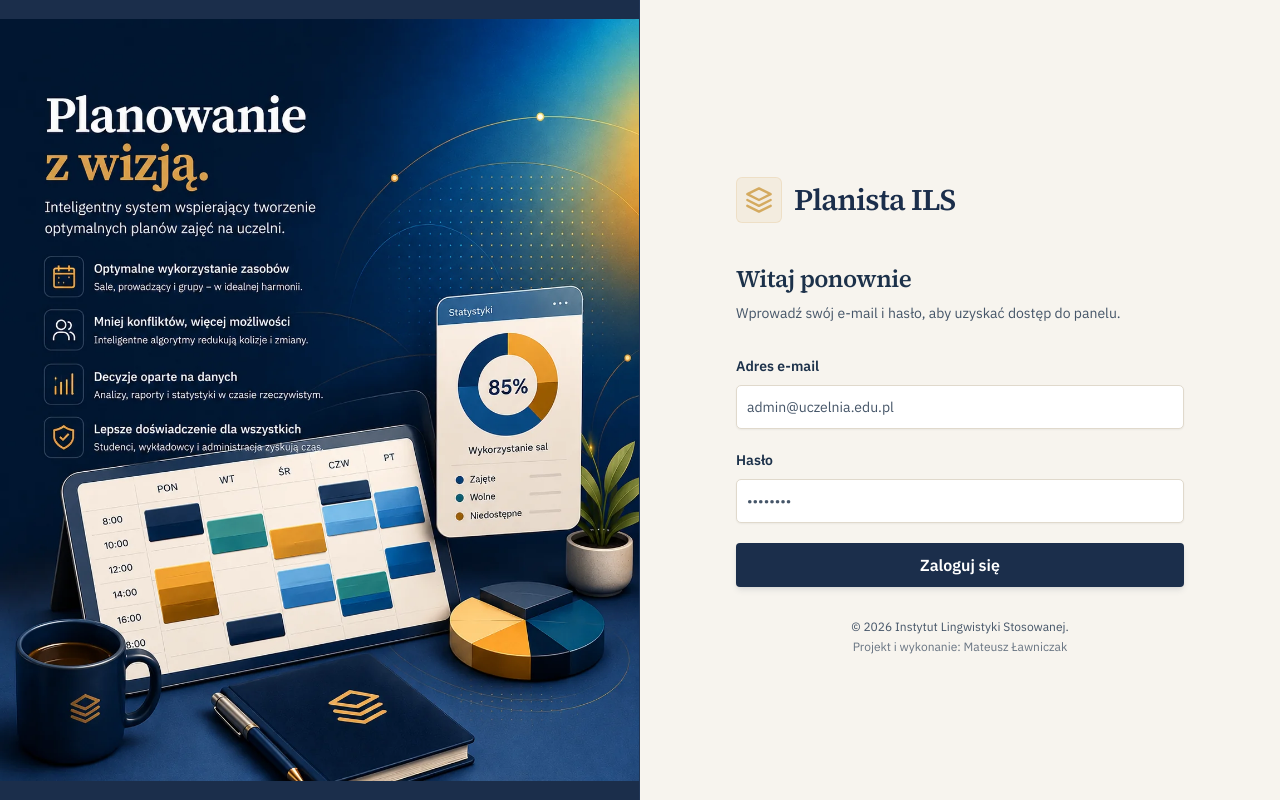
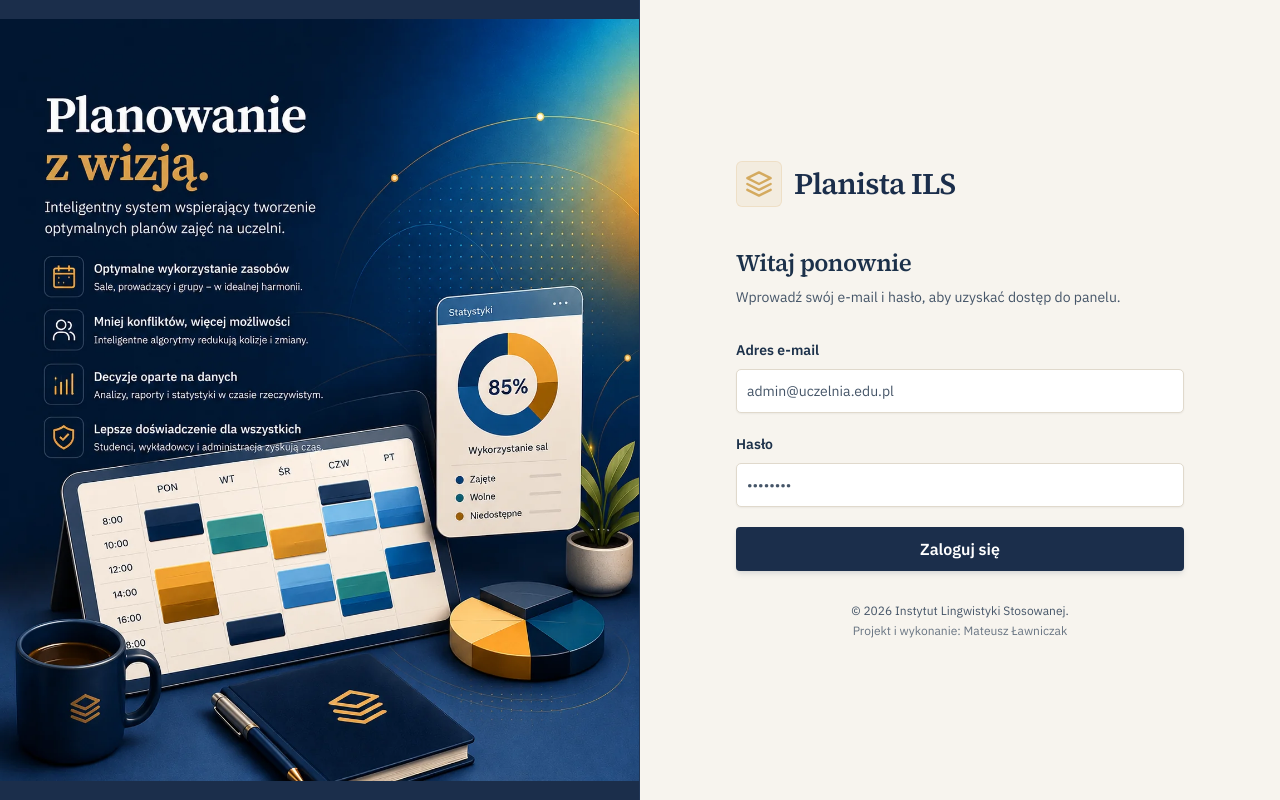
Before and after one commit to matys1975/Planista_ils_v2, a React (Vite) app in the folder apps/web/: page /login in a window 1280 px wide. Built offline with nearby package versions, Linux system fonts and the light colour scheme.

Commit message:
fix(web): center login form

```diff
--- a/apps/web/src/pages/Login.tsx
+++ b/apps/web/src/pages/Login.tsx
@@ -63,7 +63,7 @@ export function LoginPage() {
 
       {/* Sekcja logowania (prawa) */}
       <div className="w-full lg:w-1/2 flex items-center justify-center p-8 sm:p-12 relative">
-        <div className="w-full max-w-md space-y-8 animate-in fade-in zoom-in-95 duration-500 lg:translate-y-4">
+        <div className="w-full max-w-md space-y-8 animate-in fade-in zoom-in-95 duration-500">
 
           <div className="flex items-center gap-3 mb-10 justify-center lg:justify-start">
             <div className="p-2 bg-gold/10 rounded-lg border border-gold/20">
```
